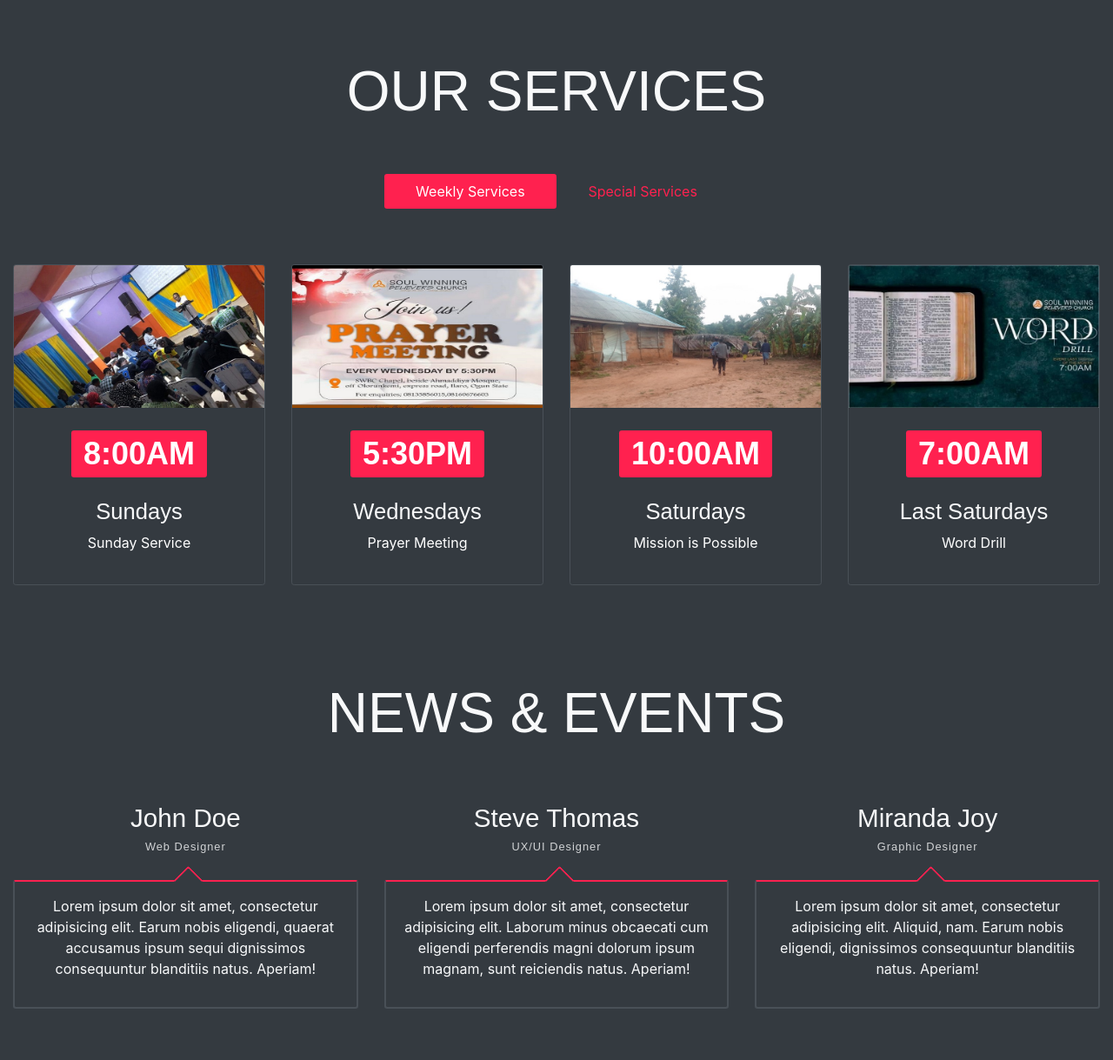
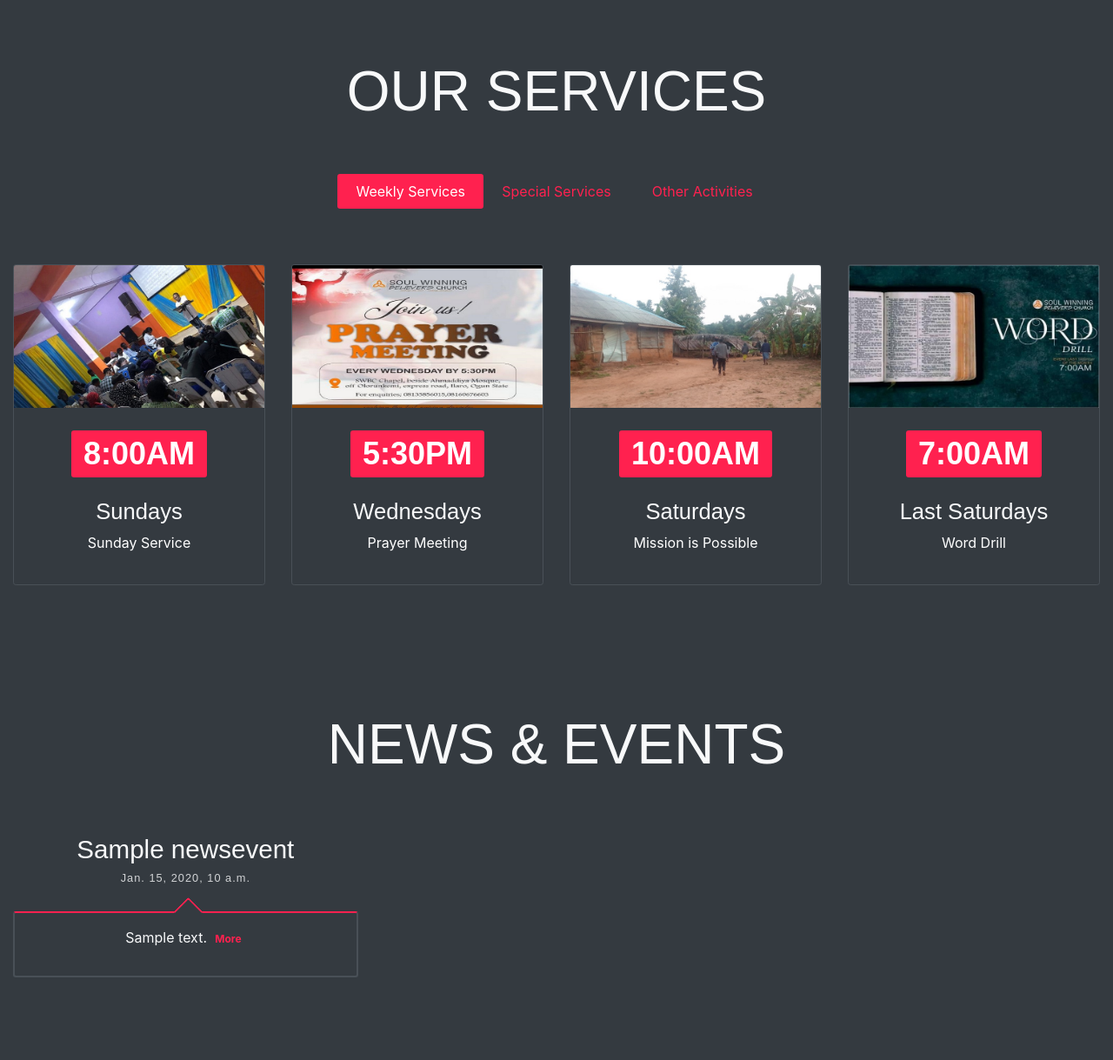
Before and after one commit to andyjrII/swbchurch, a Django app: page / in a window 1280 px wide. Shown: the part 3722-4941 px from the top of the page at 87% size. Run offline with Django 5.2, Linux system fonts and the light colour scheme; tables that the repository leaves empty hold one stand-in row (values such as "Sample post"); some libraries are stand-ins or nearby versions.

Commit message:
finised news_events section in index.html

```diff
--- a/swbc/templates/index.html
+++ b/swbc/templates/index.html
@@ -286,7 +286,7 @@
 >
   <h2 class="section-title py-5">OUR SERVICES</h2>
   <div class="row justify-content-center">
-    <div class="col-sm-7 col-md-4 mb-5">
+    <div class="col-sm-7 col-md-5 mb-5">
       <ul
         class="nav nav-pills nav-justified mb-3"
         id="pills-tab"
@@ -316,9 +316,22 @@
             >Special Services</a
           >
         </li>
+        <li class="nav-item">
+          <a
+            class="nav-link"
+            id="pills-profile-tab"
+            data-toggle="pill"
+            href="#others"
+            role="tab"
+            aria-controls="pills-profile"
+            aria-selected="false"
+            >Other Activities</a
+          >
+        </li>
       </ul>
     </div>
   </div>
+  <!-- Weekly Services -->
   <div class="tab-content" id="pills-tabContent">
     <div
       class="tab-pane fade show active"
@@ -393,6 +406,7 @@
         </div>
       </div>
     </div>
+    <!-- Special Services -->
     <div
       class="tab-pane fade"
       id="special"
@@ -462,6 +476,34 @@
         </div>
       </div>
     </div>
+    <!-- Other Activities -->
+    <div
+      class="tab-pane fade"
+      id="others"
+      role="tabpanel"
+      aria-labelledby="pills-profile-tab"
+    >
+      <div class="row justify-content-center">
+        <div class="col-md-3 my-3 my-md-0">
+          <div class="card bg-transparent border">
+            <img
+              src="{% static 'assets/imgs/services-9.jpg' %}"
+              alt=""
+              class="rounded-0 card-img-top mg-responsive"
+            />
+            <div class="card-body">
+              <h2 class="text-center mb-4">
+                <span class="badge badge-primary">JULY</span>
+              </h2>
+              <h4 class="pt20 pb20">Soul Winning Month</h4>
+              <h5 class="text-center mb-4">
+                <a href="#" class="badge badge-primary">More Details</a>
+              </h5>
+            </div>
+          </div>
+        </div>
+      </div>
+    </div>
   </div>
 </div>
 
@@ -472,45 +514,20 @@
 >
   <h2 class="section-title my-5 text-center">NEWS & EVENTS</h2>
   <div class="row mt-3 mb-5">
+    {% for latest in latest_newsevents %}
     <div class="col-md-4 my-3 my-md-0">
       <div class="newsevents-card">
-        <h3 class="newsevents-title">John Doe</h3>
-        <h6 class="newsevents-subtitle">Web Designer</h6>
+        <h3 class="newsevents-title">{{latest.title}}</h3>
+        <h6 class="newsevents-subtitle">{{latest.date_updated}}</h6>
         <div class="newsevents-body">
           <p>
-            Lorem ipsum dolor sit amet, consectetur adipisicing elit. Earum
-            nobis eligendi, quaerat accusamus ipsum sequi dignissimos
-            consequuntur blanditiis natus. Aperiam!
+            {{latest.content|truncatewords:30}}
+            <a href="#" class="badge badge-danger">More</a>
           </p>
         </div>
       </div>
     </div>
-    <div class="col-md-4 my-3 my-md-0">
-      <div class="newsevents-card">
-        <h3 class="newsevents-title">Steve Thomas</h3>
-        <h6 class="newsevents-subtitle">UX/UI Designer</h6>
-        <div class="newsevents-body">
-          <p>
-            Lorem ipsum dolor sit amet, consectetur adipisicing elit. Laborum
-            minus obcaecati cum eligendi perferendis magni dolorum ipsum magnam,
-            sunt reiciendis natus. Aperiam!
-          </p>
-        </div>
-      </div>
-    </div>
-    <div class="col-md-4 my-3 my-md-0">
-      <div class="newsevents-card">
-        <h3 class="newsevents-title">Miranda Joy</h3>
-        <h6 class="newsevents-subtitle">Graphic Designer</h6>
-        <div class="newsevents-body">
-          <p>
-            Lorem ipsum dolor sit amet, consectetur adipisicing elit. Aliquid,
-            nam. Earum nobis eligendi, dignissimos consequuntur blanditiis
-            natus. Aperiam!
-          </p>
-        </div>
-      </div>
-    </div>
+    {% endfor %}
   </div>
 </div>
 
--- a/swbc/templates/master.html
+++ b/swbc/templates/master.html
@@ -83,7 +83,7 @@
             >
           </li>
           <li class="nav-item">
-            <a class="nav-link" href="/newsevents">News & Events</a>
+            <a class="nav-link" href="#newsevents">News & Events</a>
           </li>
           <li class="nav-item">
             <a class="nav-link" href="#contact">Contact Us</a>
--- a/swbc/views.py
+++ b/swbc/views.py
@@ -1,10 +1,13 @@
 from django.http import HttpResponse
 from django.template import loader
+from .models import NewsEvent
 
 def testing(request):
     template = loader.get_template('components.html')
     return HttpResponse(template.render())
 
 def index(request):
+    latest_newsevents = NewsEvent.objects.order_by('-date_updated')[:3]
+    context = {"latest_newsevents": latest_newsevents}
     template = loader.get_template('index.html')
-    return HttpResponse(template.render())
+    return HttpResponse(template.render(context, request))
```
Also changed, not shown: plan.md (+3 -3 lines), swbc/static/assets/imgs/services-6.jpg, swbc/static/assets/imgs/services-7.jpg (added), swbc/static/assets/imgs/services-8.jpg (added), swbc/static/assets/imgs/services-9.jpg (added), swbc/templates/news_event.html (added).
